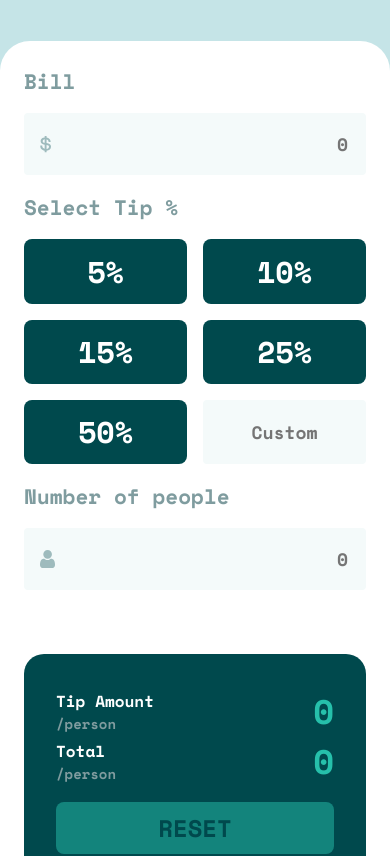
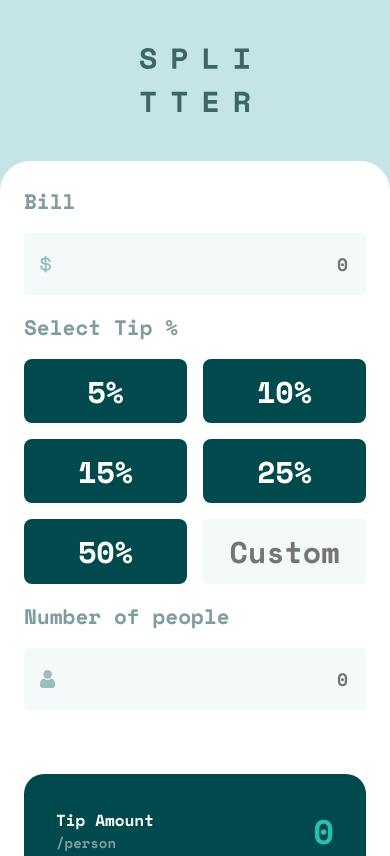
Before and after one commit to AitorGallardo/Tip-Calculator, a React (Vite) app: page / in a window 390 px wide. Shown: the top 856 px of the page. Built offline with nearby package versions, Linux system fonts and the light colour scheme.

Commit message:
mobile working

```diff
--- a/src/App.css
+++ b/src/App.css
@@ -194,9 +194,11 @@ label {
   .app_result-value-value {
     font-size: 34px;
   }
+  .app__tip-custom{
+    font-size: 30px;
+  }
 }
 @media (475px < width <= 750px) {
-
   .app_result-value-text-top {
     font-size: 21px;
   }
@@ -209,9 +211,16 @@ label {
   .app__result-reset {
     font-size: 24px;
   }
-
 }
 @media (width <= 750px) {
+  .container {
+    height: auto;
+  }
+  .app__logo {
+    width: 110px;
+    height: 65px;
+    margin: 3rem;
+  }
   .app__tip-option {
     padding: 0.6rem;
     font-size: 30px;
```
